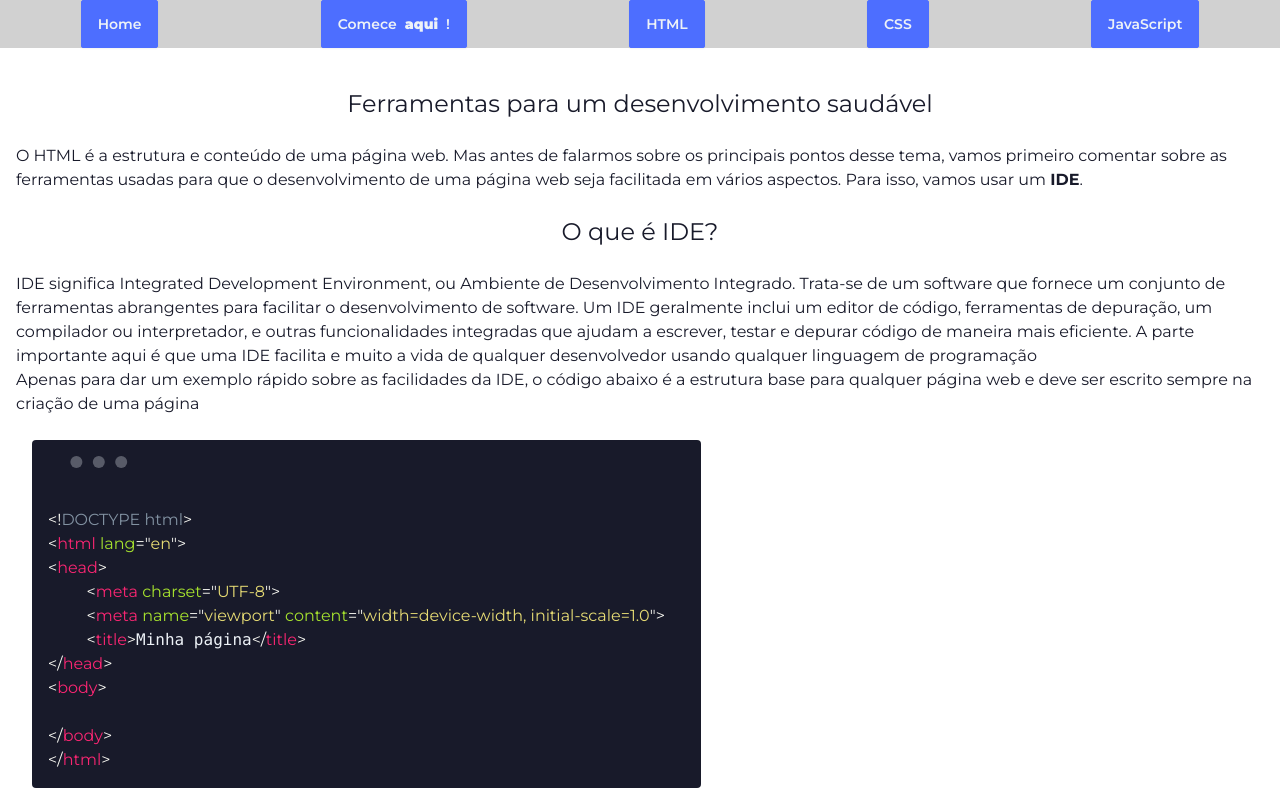
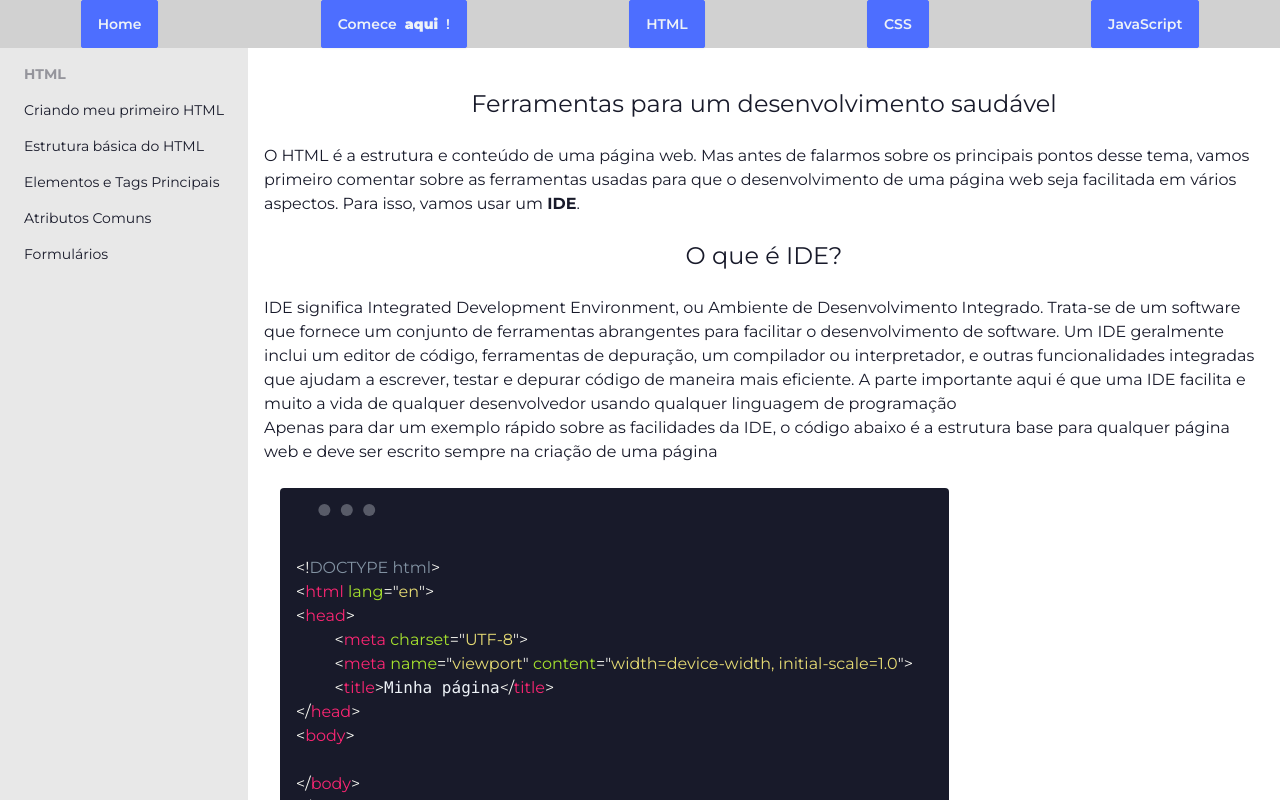
Before and after one commit to arqueduck/QuackAcademy, a Next.js app: page /html in a window 1280 px wide. Shown: the top 802 px of the page. Built offline with nearby package versions, Linux system fonts and the light colour scheme.

Commit message:
Criado componente para o menu lateral e atualizada a identação da página

```diff
--- a/src/app/html/page.js
+++ b/src/app/html/page.js
@@ -1,3 +1,4 @@
+import Sidemenu from "@/components/Sidemenu";
 import CodeSnippet from "@/components/code/CodeSnippet";
 import Image from 'next/image'
 
@@ -16,7 +17,44 @@ const code = `
 
 export default function page(){
     return (
-        <div className="p-4">
+        <div className="flex overflow-hidden">
+            <Sidemenu className="">
+                <li className="menu-title">HTML</li>
+
+                <li>
+                    <a
+                    className="whitespace-nowrap overflow-hidden text-ellipsis"
+                    href="#title-1">
+                        Criando meu primeiro HTML
+                    </a>
+                </li>
+                <li>
+                    <a className=""
+                    href="#title-2">
+                        Estrutura básica do HTML
+                    </a>
+                </li>
+                <li>
+                    <a className=""
+                    href="#title-3">
+                        Elementos e Tags Principais
+                    </a>
+                </li>
+                <li>
+                    <a className=""
+                    href="#title-4">
+                        Atributos Comuns
+                    </a>
+                </li>
+                <li>
+                    <a className=""
+                    href="#title-5">
+                        Formulários
+                    </a>
+                </li>
+            </Sidemenu>
+
+            <div className="p-4 overflow-y-auto">
                 <h2 className="text-2xl text-center">
                     Ferramentas para um desenvolvimento saudável
                 </h2>
@@ -28,24 +66,44 @@ export default function page(){
                     O que é IDE?
                 </h2>
 
-            <p>IDE significa Integrated Development Environment, ou Ambiente de Desenvolvimento Integrado. Trata-se de um software que fornece um conjunto de ferramentas abrangentes para facilitar o desenvolvimento de software. Um IDE geralmente inclui um editor de código, ferramentas de depuração, um compilador ou interpretador, e outras funcionalidades integradas que ajudam a escrever, testar e depurar código de maneira mais eficiente. A parte importante aqui é que uma IDE facilita e muito a vida de qualquer desenvolvedor usando qualquer linguagem de programação</p>
-            <p>Apenas para dar um exemplo rápido sobre as facilidades da IDE, o código abaixo é a estrutura base para qualquer página web e deve ser escrito sempre na criação de uma página</p>
-            <div className="flex m-4"><CodeSnippet content={code} /></div>
-            <p>Não se atenha ao que está escrito, o importante é que isso é algo fundamental em um documento HTML.</p>
-            <p>A IDE nos fornece uma grande facilidade nessa parte que é escrever toda essa estrutura automaticamente apertando algumas poucas teclas. Vamos aprender a fazer isso juntos no decorrer deste passo-a-passo</p>
-            <p>Para o desenvolvimento de sua primeira página web, a dica é usar o Visual Studio Code, que é um dos IDEs mais populares na comunidade de desenvolvimento em geral, com suporte extensivo para HTML, CSS, JavaScript e muitras outras lingagens.</p>
-            <li>Para instalar o Visual Studio Code, é só assistir a este vídeo: <a className="font-bold text-teal-400" href="https://www.youtube.com/watch?v=49K-Zxc8A7A">"Como baixar e instalar o VSCODE"</a></li>
+                <p>
+                    IDE significa Integrated Development Environment, ou Ambiente de Desenvolvimento Integrado. Trata-se de um software que fornece um conjunto de ferramentas abrangentes para facilitar o desenvolvimento de software. Um IDE geralmente inclui um editor de código, ferramentas de depuração, um compilador ou interpretador, e outras funcionalidades integradas que ajudam a escrever, testar e depurar código de maneira mais eficiente. A parte importante aqui é que uma IDE facilita e muito a vida de qualquer desenvolvedor usando qualquer linguagem de programação
+                </p>
+                <p>
+                    Apenas para dar um exemplo rápido sobre as facilidades da IDE, o código abaixo é a estrutura base para qualquer página web e deve ser escrito sempre na criação de uma página
+                </p>
+                <div className="flex m-4">
+                    <CodeSnippet content={code} />
+                </div>
+                <p>
+                    Não se atenha ao que está escrito, o importante é que isso é algo fundamental em um documento HTML.
+                </p>
+                <p>
+                    A IDE nos fornece uma grande facilidade nessa parte que é escrever toda essa estrutura automaticamente apertando algumas poucas teclas. Vamos aprender a fazer isso juntos no decorrer deste passo-a-passo
+                </p>
+                <p>
+                    Para o desenvolvimento de sua primeira página web, a dica é usar o Visual Studio Code, que é um dos IDEs mais populares na comunidade de desenvolvimento em geral, com suporte extensivo para HTML, CSS, JavaScript e muitras outras lingagens.
+                </p>
+                <li>
+                    Para instalar o Visual Studio Code, é só assistir a este vídeo: <a className="font-bold text-teal-400" href="https://www.youtube.com/watch?v=49K-Zxc8A7A">"Como baixar e instalar o VSCODE"</a>
+                </li>
 
                 <h2 className="text-2xl text-center">
                     HTML (HyperText Markup Language)
                 </h2>
-            <p>O HTML é a linguagem de marcação padrão para a criação de páginas da web, sua principal função é estruturar o conteúdo da página web, usando vários elementos estruturais que se chamam "tags"</p>
-            <p>Essas tags são responsáveis por comandar a estrutura da página e identificar alguns elementos chave do seu site</p>
+                <p>
+                    O HTML é a linguagem de marcação padrão para a criação de páginas da web, sua principal função é estruturar o conteúdo da página web, usando vários elementos estruturais que se chamam "tags"
+                </p>
+                <p>
+                    Essas tags são responsáveis por comandar a estrutura da página e identificar alguns elementos chave do seu site
+                </p>
 
-            <h2 className="text-xl text-center">
+                <h2 className="text-xl text-center" id="title-1">
                     Criando meu primeiro arquivo HTML
                 </h2>
-            <p>A criação de um arquivo HTML é muito mais fácil do que você imagina! Para começar crie uma nova pasta na sua área de trabalho, neste exemplo vou criar uma pasta de nome "Meu Site"</p>
+                <p>
+                    A criação de um arquivo HTML é muito mais fácil do que você imagina! Para começar crie uma nova pasta na sua área de trabalho, neste exemplo vou criar uma pasta de nome "Meu Site"
+                </p>
                 <Image
                     src="/images/createFolder.png"
                     width={500}
@@ -54,23 +112,31 @@ export default function page(){
                     className="rounded-3xl m-4"
                 />
 
-            <h2 className="text-xl text-center">
+                <h2 className="text-xl text-center" id="title-2">
                     Estrutura básica do HTML
                 </h2>
-            <p>Como comentado um pouco acima desta parte, o HTML tem uma estrutura básica para identificar o tipo de arquivo que estamos criando. Essa estrutura conta com alguns elementos importantes:</p>
+                <p>
+                    Como comentado um pouco acima desta parte, o HTML tem uma estrutura básica para identificar o tipo de arquivo que estamos criando. Essa estrutura conta com alguns elementos importantes:
+                </p>
                 <li><strong>!DOCTYPE html</strong>: Declaração do tipo de documento, essencial para o HTML5.</li>
                 <li><strong>html</strong>: Elemento raiz que envolve todo o conteúdo da página.</li>
                 <li><strong>head</strong>: Contém meta-informações sobre o documento (Pra esse exercício, copie o head que vai dar certo).</li>
                 <li><strong>title</strong>: Fica dentro do head e define o título da página que aparece na aba do navegador.</li>
                 <li><strong>body</strong>: Contém o conteúdo visível da página, como textos, imagens, links, etc.</li>
 
-            <p>Sendo assim, a estrutura básica do HTML sempre vai ser algo como abaixo:</p>
-            <div className="flex m-4"><CodeSnippet content={code} /></div>
+                <p>
+                    Sendo assim, a estrutura básica do HTML sempre vai ser algo como abaixo:
+                </p>
+                <div className="flex m-4">
+                    <CodeSnippet content={code}/>
+                </div>
 
-            <h2 className="text-xl text-center">
+                <h2 className="text-xl text-center" id="title-3">
                     Elementos e Tags Principais
                 </h2>
-            <p>Tendo a estrutura criada, vamos partir para conhecer um pouco dos elementos que vão compor a nossa página HTML. Lembrando que a parte que o usuário consegue enxergar sempre será o que está dentro da tag body</p>
+                <p>
+                    Tendo a estrutura criada, vamos partir para conhecer um pouco dos elementos que vão compor a nossa página HTML. Lembrando que a parte que o usuário consegue enxergar sempre será o que está dentro da tag body
+                </p>
                 <li><strong>!-- COMENTÁRIOS --</strong>: Te permite adicionar comentários no código que não vão aparecer para os usuários e servem somente para a organização do código (Comentar o próprio código é uma boa prática muito bem vista na comunidade, pois torna a compreensão do seu código para outros desenvolvedores muito melhor).</li>
                 <li><strong>h1 a h6</strong>: Títulos de diferentes níveis de importância, sendo h1 o "maior" título e h6 o "menor" hierarquicamente.</li>
                 <li><strong>p</strong>: Parágrafo de texto. É aqui que vai todo o conteúdo em texto que vai aparecer na página para o usuário</li>
@@ -81,32 +147,46 @@ export default function page(){
                 <li><strong>li</strong>: Cria um item dentro das listas de itens mencionadas acima</li>
                 <h1 className="text-5xl">COLOCAR EXEMPLO DE CÓDIGO PARA CADA ITEM</h1>
 
-            <h2 className="text-xl text-center">
+                <h2 className="text-xl text-center" id="title-4">
                     Atributos Comuns
                 </h2>
-            <p>Os atributos são usados para várias facilidades, uma delas é a aplicação de estilos em um grupo de tags. Os estilos serão o próximo tema que iremos estudar com a parte de <strong>CSS</strong></p>
+                <p>
+                    Os atributos são usados para várias facilidades, uma delas é a aplicação de estilos em um grupo de tags. Os estilos serão o próximo tema que iremos estudar com a parte de <strong>CSS</strong>
+                </p>
 
                 <li><strong>id</strong>: Identificador único para elementos, faz com que um elemento seja único dentro do código, o ID não pode se repetir dentro de um HTML</li>
                 <li><strong>class</strong>: Classe para estilização e seleção de múltiplos elementos, essa é a parte de CSS que comentamos no começo desta seção.</li>
+
                 <h1 className="text-5xl">COLOCAR EXEMPLO DE CÓDIGO PARA CADA ITEM</h1>
 
-            <h2 className="text-xl text-center">
+                <h2 className="text-xl text-center" id="title-5">
                     Formulários
                 </h2>
-            <p>Servem para o propósito de serem de fato um formulário haha. Este é usado na maioria das vezes para coletar alguma entrada do próprio usuário na página de HTML</p>
+                <p>
+                    Servem para o propósito de serem de fato um formulário haha. Este é usado na maioria das vezes para coletar alguma entrada do próprio usuário na página de HTML
+                </p>
 
                 <li><strong>form</strong>: É uma caixa que reserva um espaço para adicionar elementos específicos de formulário</li>
                 <li><strong>input</strong>: Campo utilizado para que o usuário digite algo manualmente na página.</li>
                 <li><strong>label</strong>: É o rótulo do campo de entrada.</li>
                 <li><strong>button, submit e reset</strong>: São botões para envio e redefinição dos dados preenchidos na caixa de formulário.</li>
                 <br></br>
-            <p>Com o conteúdo abordado nesta primeira parte, você já consegue criar uma página como esta aqui: <a className="font-bold text-teal-400" href="">COLOCAR UMA PÁGINA DE EXEMPLO</a></p>
+                <p>
+                    Com o conteúdo abordado nesta primeira parte, você já consegue criar uma página como esta aqui: <a className="font-bold text-teal-400" href="">COLOCAR UMA PÁGINA DE EXEMPLO</a>
+                </p>
                 <br></br>
-            <p>De forma geral, com o abordado acima você já consegue criar uma página com vários elementos diferentes!</p>
-            <p>Viu, é bem mais fácil do que você imaginava! Mas não pare por aí não! Existem vários locais que te deixam continuar os seus estudos e aprofundar ainda mais o seu conhecimento em HTML!</p>
-            <p>Para isso, você pode acessar o W3 School, que é uma página voltada ao aprendizado de várias linguagens de programação de forma mais aprofundada.</p>
+                <p>
+                    De forma geral, com o abordado acima você já consegue criar uma página com vários elementos diferentes!
+                </p>
+                <p>
+                    Viu, é bem mais fácil do que você imaginava! Mas não pare por aí não! Existem vários locais que te deixam continuar os seus estudos e aprofundar ainda mais o seu conhecimento em HTML!
+                </p>
+                <p>
+                    Para isso, você pode acessar o W3 School, que é uma página voltada ao aprendizado de várias linguagens de programação de forma mais aprofundada.
+                </p>
                 <br></br>
                 <p>Caso o HTML tenha feito sentido pra você e você quer se desafiar a criar páginas com mais elementos, é só <a className="font-bold text-teal-400" href="https://www.w3schools.com/html/default.asp">CLICAR AQUI</a></p>
             </div>
+        </div>
     )
 }
--- a/src/app/layout.js
+++ b/src/app/layout.js
@@ -18,8 +18,13 @@ export default function RootLayout({ children }) {
         <link href="https://fonts.googleapis.com/css2?family=Montserrat:ital,wght@0,100..900;1,100..900&display=swap" rel="stylesheet"/>
       </head>
       <body className={inter.className}>
-        <Header/>
-        {children}
+        <div className="
+        flex flex-col
+        h-screen overflow-hidden
+        ">
+          <Header/>
+          {children}
+        </div>
       </body>
     </html>
   );
--- /dev/null
+++ b/src/components/Sidemenu.js
@@ -0,0 +1,7 @@
+export default function Sidemenu({className, children}){
+    return (
+        <ul className={`h-full bg-base-200 menu ${className}`}>
+            {children}
+        </ul>
+    )
+}
```
Lines whose indentation alone changed are shown as unchanged.
